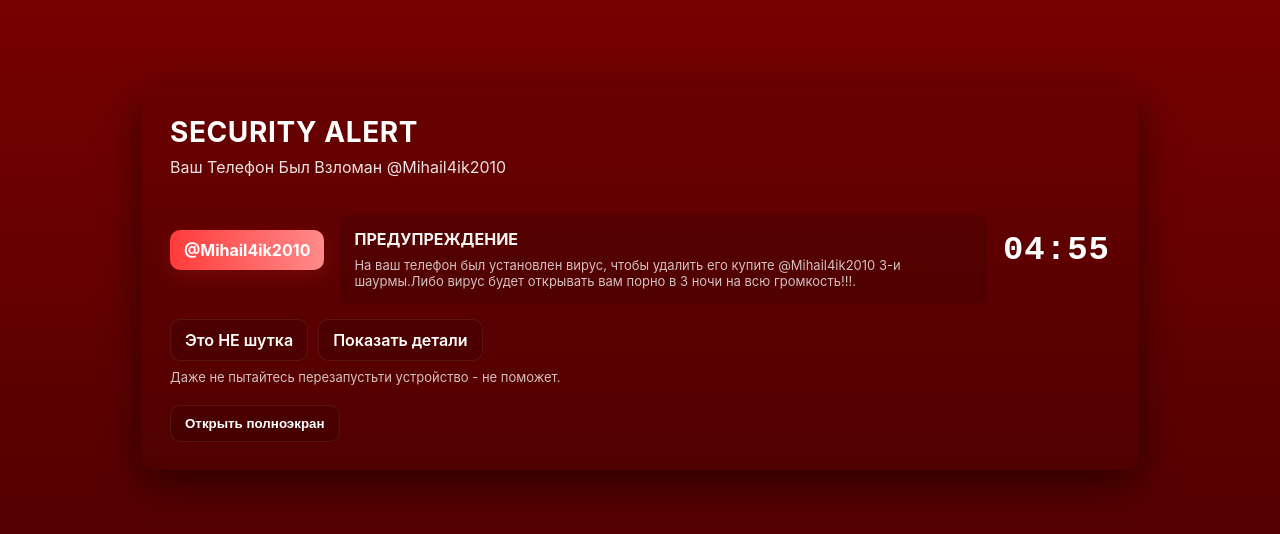
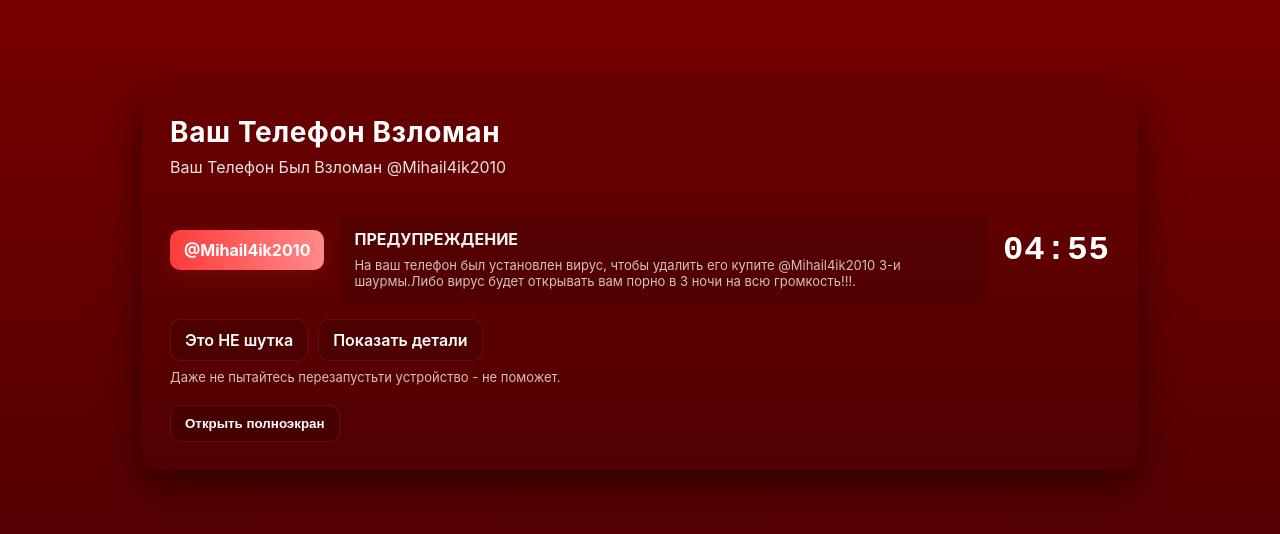
Before and after one commit to Mihail4ik2010/npc-prank-2.0, a plain HTML site: page index.html in a window 1280 px wide. Shown: the part 122-656 px from the top of the page. Drawn offline with Linux system fonts and the light colour scheme.

Commit message:
Update index.html

```diff
--- a/index.html
+++ b/index.html
@@ -85,7 +85,7 @@
   <div class="box" role="main" aria-live="polite">
     <div style="display:flex;align-items:center;gap:16px">
       <div>
-        <h1>SECURITY ALERT</h1>
+        <h1>Ваш Телефон Взломан</h1>
         <div class="sub">Ваш Телефон Был Взломан @Mihail4ik2010</div>
       </div>
     </div>
```
